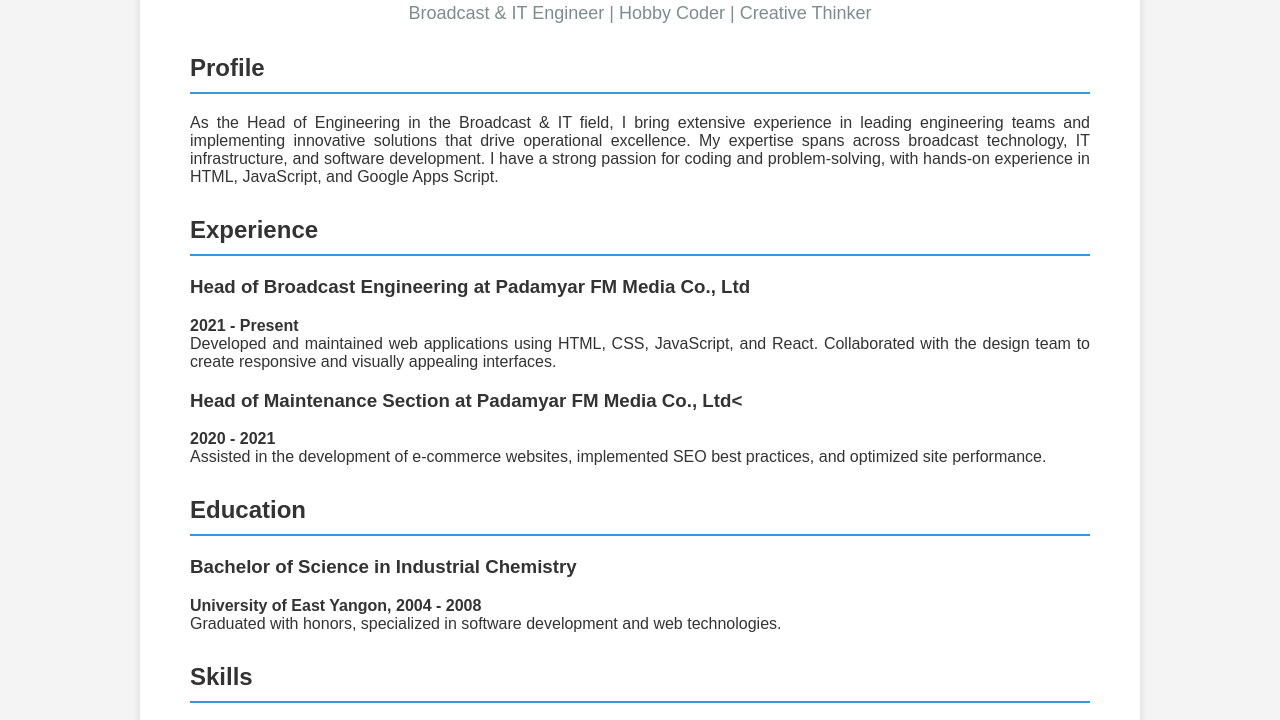
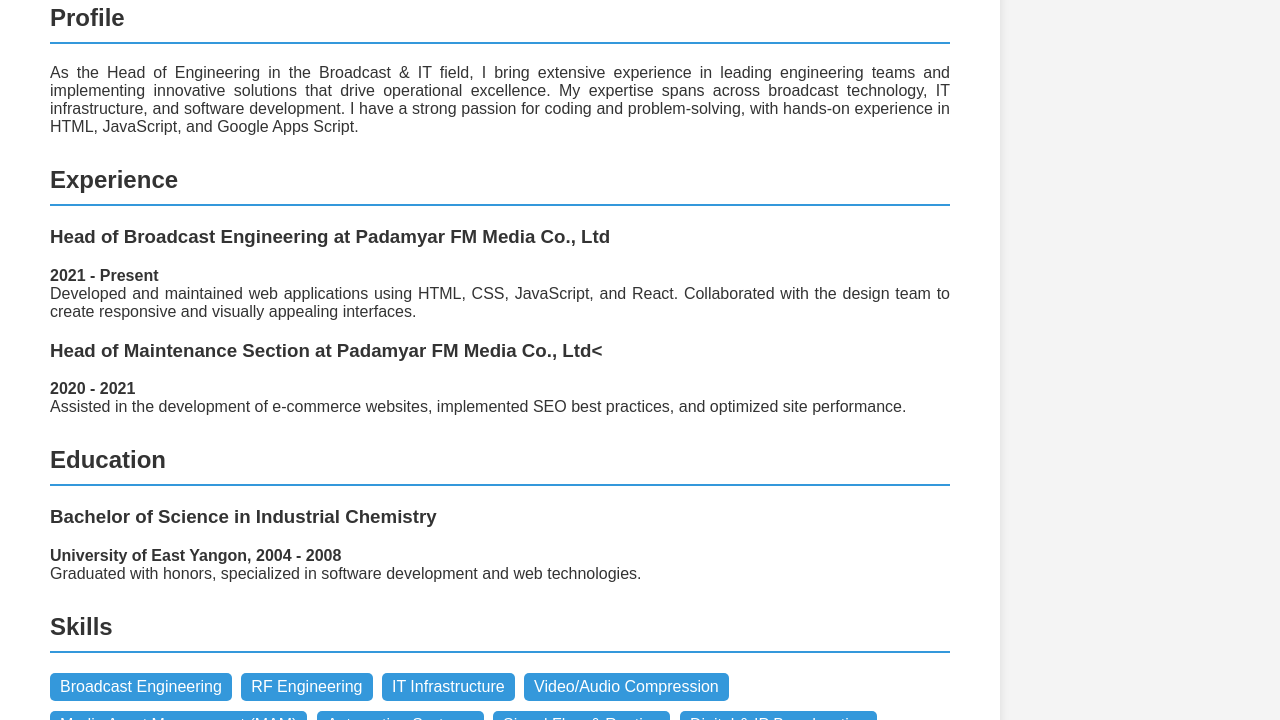
Before and after one commit to yehtutbo/yehtutbo.github.io, a plain HTML site: page index.html in a window 1280 px wide. Shown: the part 355-1075 px from the top of the page. Drawn offline with Linux system fonts and the light colour scheme.

Commit message:
Update index.html

```diff
--- a/index.html
+++ b/index.html
@@ -16,7 +16,7 @@
         .container {
             width: 80%;
             max-width: 900px;
-            margin: 50px auto;
+            margin-top: 50px auto;
             background-color: #fff;
             padding: 50px;
             box-shadow: 0 0 10px rgba(0, 0, 0, 0.1);
```
